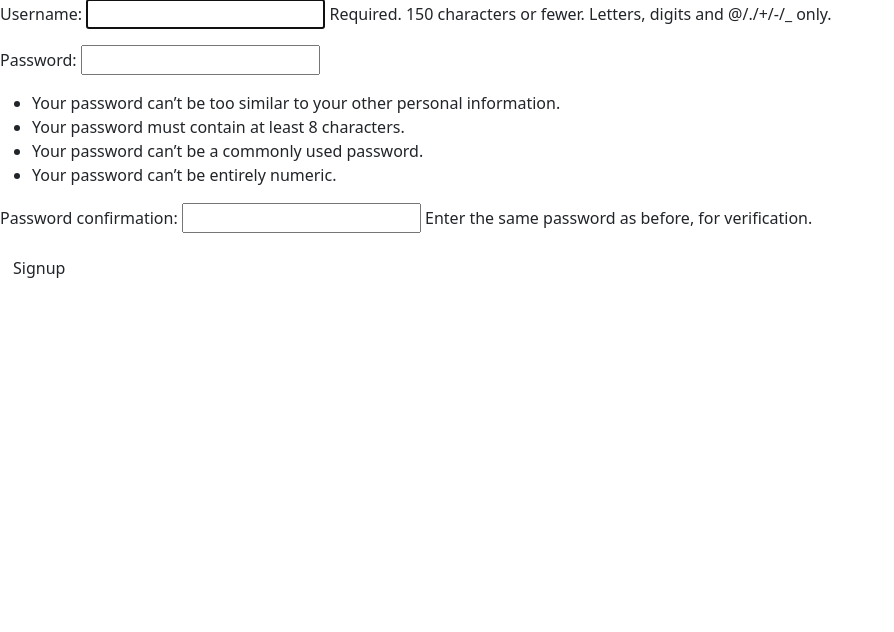
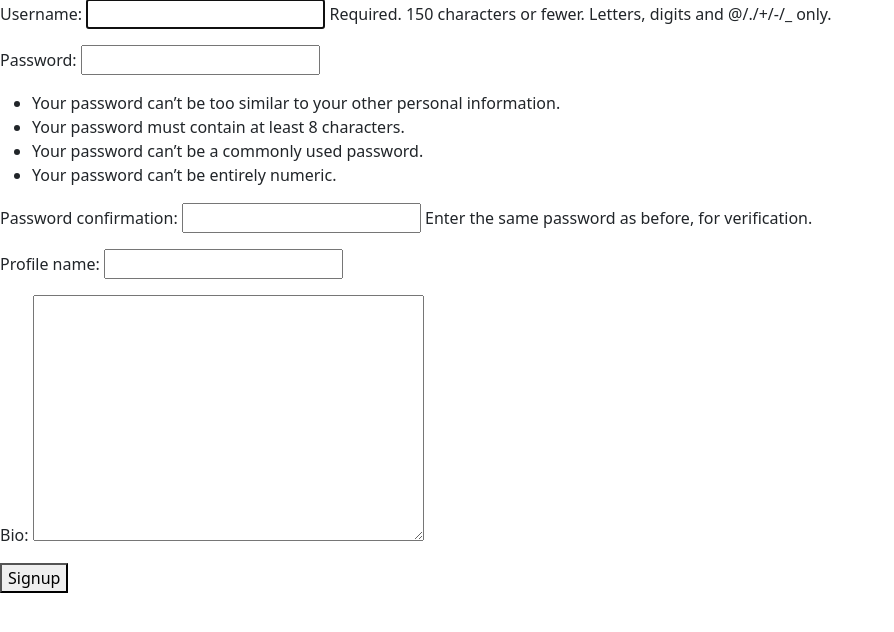
Before and after one commit to hungtran27411/Ruckus, a Django app: page /accounts/singup/ in a window 1280 px wide. Shown: the part 89-721 px from the top of the page, without its empty margins (0-894 px from the left). Run offline with Django 4.2, Linux system fonts and the light colour scheme.

Commit message:
index function consolidated to home function, post create function also integrated to home function

```diff
--- /dev/null
+++ b/main_app/forms.py
@@ -0,0 +1,12 @@
+from django import forms
+from .models import Profile, Post
+
+class ProfileForm(forms.ModelForm):
+    class Meta:
+        model = Profile
+        fields = ['profile_name', 'bio']
+
+class PostForm(forms.ModelForm):
+    class Meta:
+        model = Post
+        fields = ['content']
--- a/main_app/templates/registration/signup.html
+++ b/main_app/templates/registration/signup.html
@@ -6,10 +6,10 @@
 
 <p class="red-text">{{ error_message }}</p>
 
-<form action="{% url 'signup' %}" method="POST">
+<form method="post">
     {% csrf_token %}
-    {{ form.as_p }}
-    <input type="hidden" name="next" value="{{ next }}">
-    <button type="submit" class="btn">Signup</button>
+    {{ user_form.as_p }}
+    {{ profile_form.as_p }}
+    <button type="submit">Signup</button>
 </form>
 {% endblock content %}
--- a/main_app/urls.py
+++ b/main_app/urls.py
@@ -2,7 +2,7 @@ from django.urls import path
 from . import views
 
 urlpatterns = [
-    path('', views.post_index, name='home'),
+    path('', views.home, name='home'),
     path('accounts/singup/', views.signup, name='signup'),
-    path('posts/', views.PostCreate.as_view(), name='create')
+
 ]
--- a/main_app/views.py
+++ b/main_app/views.py
@@ -1,47 +1,50 @@
 from django.shortcuts import render, redirect
-from .models import Post
+from .models import Post, Profile
 from django.contrib.auth.forms import UserCreationForm
 from django.contrib.auth import login
 from django.views.generic.edit import CreateView, UpdateView, DeleteView
 from django.contrib.auth.decorators import login_required
 from django.contrib.auth.mixins import LoginRequiredMixin
+from .forms import ProfileForm, PostForm
 # Create your views here.
 
 
 def home(request):
-	return render(request, 'home.html')
-
-
-def post_index(request):
-	posts = Post.objects.all()
-	return render(request, 'home.html', {
-		'posts': posts
-	})
+    posts = Post.objects.all()
+    if request.user.is_authenticated:  # Check if user is logged in
+        if request.method == 'POST':
+            form = PostForm(request.POST)
+            if form.is_valid():
+                post = form.save(commit=False)
+                post.profile = request.user.profile
+                post.save()
+                return redirect('home')
+        else:
+            form = PostForm()
+        return render(request, 'home.html', {'form': form, 'posts': posts})
+    else:
+        return render(request, 'home.html', {'posts': posts})
 
 
 def signup(request):
-	error_message = ''
-	if request.method == 'POST':
-		form = UserCreationForm(request.POST)
-		if form.is_valid():
-			user = form.save()
-			login(request, user)
-			return redirect('home')
-		else:
-			error_message = 'Invalid signup'
-	form = UserCreationForm()
-	return render(request, 'registration/signup.html', {
-		'error_message': error_message,
-		'form': form
-	})
-
-
-class PostCreate(LoginRequiredMixin, CreateView):
-	model = Post
-	fields = ['content']
-
-	def form_valid(self, form):
-
-		form.instance.user = self.request.user
-
-		return super().form_valid(form)
+    error_message = ''
+    if request.method == 'POST':
+        user_form = UserCreationForm(request.POST)
+        profile_form = ProfileForm(request.POST)
+        if user_form.is_valid() and profile_form.is_valid():
+            user = user_form.save()
+            profile = profile_form.save(commit=False)
+            profile.user = user
+            profile.save()
+            login(request, user)
+            return redirect('home')
+        else:
+            error_message = 'Invalid signup'
+    else:
+        user_form = UserCreationForm()
+        profile_form = ProfileForm()
+    return render(request, 'registration/signup.html', {
+        'error_message': error_message,
+        'user_form': user_form,
+        'profile_form': profile_form
+    })
```
Also changed, not shown: main_app/templates/home.html (+3 -4 lines).
